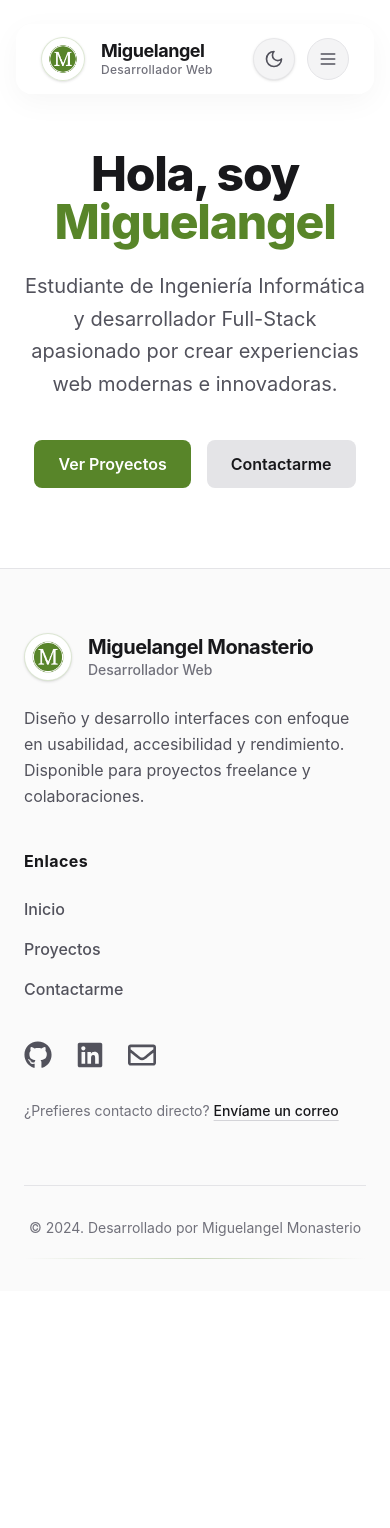
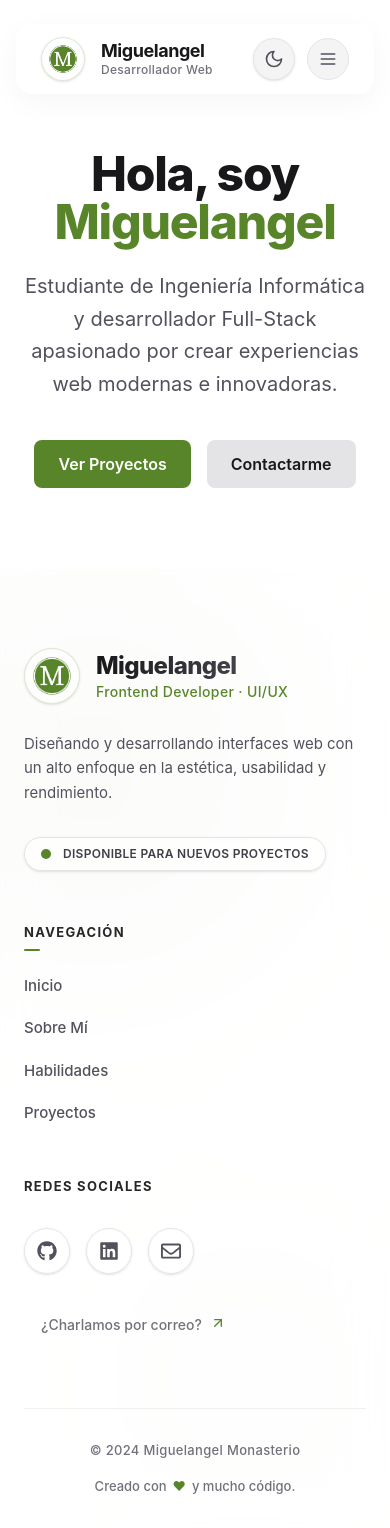
Before and after one commit to M11gueeL/Portfolio, a React (Vite) app: page / in a window 390 px wide. Before the commit the page ends 1291 px from the top, so only its background shows below. Built offline with nearby package versions, Linux system fonts and the light colour scheme.

Commit message:
Revamp Footer component with enhanced styling, responsive design, and improved social media links; integrate glassmorphism effects and update content for clarity

```diff
--- a/src/layouts/Footer.jsx
+++ b/src/layouts/Footer.jsx
@@ -1,101 +1,135 @@
 import { FaGithub, FaLinkedin, FaRegEnvelope } from 'react-icons/fa';
+import { LuArrowRight } from 'react-icons/lu';
 
 export const Footer = () => {
   return (
-    <footer className="w-full bg-zinc-50 dark:bg-zinc-950 border-t border-zinc-200 dark:border-zinc-800/60 transition-colors duration-500 mt-auto">
-      {/* Contenedor Principal */}
-      <div className="max-w-7xl mx-auto px-6 md:px-12 pt-16 pb-8">
+    <footer className="relative w-full mt-auto overflow-hidden text-zinc-900 dark:text-zinc-100">
+      {/* --- EFECTOS DE FONDO PARA RESPALDAR EL GLASSMORPHISM --- */}
+      {/* Luces sutiles con blur para crear el efecto cristal */}
+      <div className="absolute top-0 right-1/4 w-[400px] h-[400px] bg-brand/10 dark:bg-brand/15 blur-[120px] rounded-full pointer-events-none" />
+      <div className="absolute bottom-0 left-1/4 w-[300px] h-[300px] bg-brand/5 dark:bg-brand/10 blur-[100px] rounded-full pointer-events-none" />
 
-        {/* Grid de 3 Columnas Responsivo */}
-        <div className="grid grid-cols-1 md:grid-cols-12 gap-10 md:gap-8 lg:gap-12 mb-16">
+      {/* Capa de Cristal principal (Superpuesta a las luces) */}
+      <div className="absolute inset-0 bg-white/70 dark:bg-zinc-950/70 backdrop-blur-xl border-t border-white/60 dark:border-white/5 pointer-events-none transition-colors duration-500" />
+
+      {/* Contenedor Principal (Contenido por encima del cristal) */}
+      <div className="relative z-10 max-w-7xl mx-auto px-6 md:px-12 pt-20 pb-8">
+
+        {/* Grid de Columnas Responsivo */}
+        <div className="grid grid-cols-1 md:grid-cols-12 gap-12 md:gap-8 lg:gap-12 mb-16">
 
           {/* Columna 1: Branding y Perfil */}
           <div className="md:col-span-5 lg:col-span-6 flex flex-col items-start xl:pr-10">
-            <div className="flex items-center gap-4 mb-6">
-              <a href="#inicio" className="flex items-center gap-4 group">
+            <a href="#inicio" className="flex items-center gap-4 group mb-7">
+              <div className="relative">
+                {/* Glow del Logo al hacer hover */}
+                <div className="absolute inset-0 bg-brand/40 blur-md rounded-full scale-50 group-hover:scale-110 opacity-0 group-hover:opacity-100 transition-all duration-500" />
                 <img
                   src="/logo.png"
-                  alt="Logo Miguelangel Monasterio"
-                  className="w-12 h-12 rounded-full border border-brand/20 p-1 bg-white dark:bg-zinc-900 group-hover:scale-105 transition-transform duration-300 shadow-sm"
+                  alt="Logo Miguelangel"
+                  className="relative w-14 h-14 rounded-full border border-brand/20 p-1 bg-white/60 dark:bg-zinc-900/60 backdrop-blur-sm group-hover:scale-105 transition-all duration-300 shadow-sm"
                 />
+              </div>
               <div className="flex flex-col">
-                  <span className="text-xl font-bold text-zinc-900 dark:text-zinc-100 tracking-tight leading-tight group-hover:text-brand dark:group-hover:text-brand transition-colors">
-                    Miguelangel Monasterio
+                <span className="text-2xl font-extrabold tracking-tight bg-clip-text text-transparent bg-gradient-to-r from-zinc-900 to-zinc-600 dark:from-white dark:to-zinc-400 group-hover:to-brand dark:group-hover:to-brand transition-all duration-300">
+                  Miguelangel
                 </span>
-                  <span className="text-sm font-medium text-zinc-500 dark:text-zinc-400">
-                    Desarrollador Web
+                <span className="text-sm font-medium text-brand tracking-wide">
+                  Frontend Developer · UI/UX
                 </span>
               </div>
             </a>
+
+            <p className="text-[15px] leading-relaxed text-zinc-600 dark:text-zinc-400 max-w-md mb-8">
+              Diseñando y desarrollando interfaces web con un alto enfoque en la estética, usabilidad y rendimiento.
+            </p>
+
+            {/* Etiqueta de Disponibilidad (Trend Profesional) */}
+            <div className="inline-flex items-center gap-3 px-4 py-2 rounded-full bg-white/50 dark:bg-zinc-900/50 border border-zinc-200 dark:border-zinc-800/80 backdrop-blur-md shadow-sm">
+              <span className="relative flex h-2.5 w-2.5">
+                <span className="animate-ping absolute inline-flex h-full w-full rounded-full bg-brand opacity-60"></span>
+                <span className="relative inline-flex rounded-full h-2.5 w-2.5 bg-brand"></span>
+              </span>
+              <span className="text-xs font-semibold text-zinc-700 dark:text-zinc-300 tracking-wide uppercase">
+                Disponible para nuevos proyectos
+              </span>
+            </div>
           </div>
 
-            <p className="text-base leading-relaxed text-zinc-600 dark:text-zinc-400 max-w-sm">
-              Diseño y desarrollo interfaces con enfoque en usabilidad, accesibilidad y rendimiento. Disponible para proyectos freelance y colaboraciones.
-            </p>
-          </div>
-
-          {/* Columna 2: Enlaces Rápidos */}
+          {/* Columna 2: Enlaces Rápidos (Efecto Nav Elegante) */}
           <div className="md:col-span-3 lg:col-span-2">
-            <h3 className="text-base font-bold text-zinc-900 dark:text-zinc-100 mb-6 tracking-wide">
-              Enlaces
+            <h3 className="text-[13px] font-bold uppercase tracking-widest text-zinc-800 dark:text-zinc-200 mb-6 relative inline-block">
+              Navegación
+              <span className="absolute -bottom-2 left-0 w-4 h-0.5 bg-brand rounded-full"></span>
             </h3>
-            <ul className="flex flex-col gap-4">
-              <li>
-                <a href="#inicio" className="text-base text-zinc-600 dark:text-zinc-400 hover:text-brand dark:hover:text-brand transition-colors font-medium">
-                  Inicio
+            <ul className="flex flex-col gap-4 mt-2">
+              {['Inicio', 'Sobre Mí', 'Habilidades', 'Proyectos'].map((link) => (
+                <li key={link}>
+                  <a
+                    href={`#${link.toLowerCase().replace(' ', '-')}`}
+                    className="group flex items-center gap-2 text-[15px] text-zinc-600 dark:text-zinc-400 hover:text-zinc-900 dark:hover:text-white transition-colors font-medium"
+                  >
+                    <span className="relative overflow-hidden pb-1">
+                      {link}
+                      <span className="absolute bottom-0 left-0 w-full h-[1.5px] bg-brand -translate-x-[101%] group-hover:translate-x-0 transition-transform duration-300 ease-out" />
+                    </span>
                   </a>
                 </li>
-              <li>
-                <a href="#proyectos" className="text-base text-zinc-600 dark:text-zinc-400 hover:text-brand dark:hover:text-brand transition-colors font-medium">
-                  Proyectos
-                </a>
-              </li>
-              <li>
-                <a href="#contacto" className="text-base text-zinc-600 dark:text-zinc-400 hover:text-brand dark:hover:text-brand transition-colors font-medium">
-                  Contactarme
-                </a>
-              </li>
+              ))}
             </ul>
           </div>
 
           {/* Columna 3: Contacto y Redes */}
           <div className="md:col-span-4 lg:col-span-4 flex flex-col md:items-end">
-            <h3 className="text-base font-bold text-zinc-900 dark:text-zinc-100 mb-6 tracking-wide md:text-right hidden md:block">
-              Contacto
+            <h3 className="text-[13px] font-bold uppercase tracking-widest text-zinc-800 dark:text-zinc-200 mb-6 relative inline-block md:text-right hidden md:block">
+              Redes Sociales
             </h3>
 
-            <div className="flex items-center gap-6 mb-8 md:justify-end">
-              <a href="https://github.com/tu-usuario" target="_blank" rel="noopener noreferrer" aria-label="GitHub"
-                className="text-zinc-600 dark:text-zinc-400 hover:text-brand dark:hover:text-brand transition-all transform hover:-translate-y-1">
-                <FaGithub className="text-[28px]" />
+            <div className="flex items-center gap-4 mb-8 md:justify-end mt-2">
+              {[
+                { icon: FaGithub, href: "https://github.com/tu-usuario", label: "GitHub" },
+                { icon: FaLinkedin, href: "https://linkedin.com/in/tu-usuario", label: "LinkedIn" },
+                { icon: FaRegEnvelope, href: "mailto:tu-correo@ejemplo.com", label: "Correo" }
+              ].map((social) => {
+                const Icon = social.icon;
+                return (
+                  <a
+                    key={social.label}
+                    href={social.href}
+                    target="_blank"
+                    rel="noopener noreferrer"
+                    aria-label={social.label}
+                    className="relative group flex items-center justify-center w-[46px] h-[46px] rounded-full bg-white/60 dark:bg-zinc-900/60 backdrop-blur-md border border-zinc-200 dark:border-zinc-800 text-zinc-600 dark:text-zinc-400 hover:text-white transition-all duration-300 transform hover:-translate-y-1 shadow-sm overflow-hidden"
+                  >
+                    {/* Fondo animado que se llena hacia arriba */}
+                    <span className="absolute inset-x-0 bottom-0 h-0 bg-brand/90 group-hover:h-full transition-all duration-300 ease-out z-0" />
+                    <Icon className="text-xl relative z-10 transition-transform duration-300 group-hover:scale-110" />
                   </a>
-              <a href="https://linkedin.com/in/tu-usuario" target="_blank" rel="noopener noreferrer" aria-label="LinkedIn"
-                className="text-zinc-600 dark:text-zinc-400 hover:text-brand dark:hover:text-brand transition-all transform hover:-translate-y-1">
-                <FaLinkedin className="text-[28px]" />
-              </a>
-              <a href="mailto:tu-correo@ejemplo.com" aria-label="Correo"
-                className="text-zinc-600 dark:text-zinc-400 hover:text-brand dark:hover:text-brand transition-all transform hover:-translate-y-1">
-                <FaRegEnvelope className="text-[28px]" />
-              </a>
+                );
+              })}
             </div>
 
-            <p className="text-sm text-zinc-500 dark:text-zinc-400 md:text-right">
-              ¿Prefieres contacto directo?{' '}
-              <a href="mailto:tu-correo@ejemplo.com" className="text-zinc-900 dark:text-zinc-200 hover:text-brand dark:hover:text-brand underline underline-offset-4 decoration-zinc-300 dark:decoration-zinc-700 hover:decoration-brand dark:hover:decoration-brand transition-all font-medium">
-                Envíame un correo
+            <a
+              href="mailto:tu-correo@ejemplo.com"
+              className="group inline-flex items-stretch gap-2 text-sm text-zinc-500 dark:text-zinc-400 hover:text-zinc-900 dark:hover:text-white transition-colors font-medium border border-transparent hover:border-zinc-200 dark:hover:border-zinc-800 px-4 py-2 rounded-xl bg-transparent hover:bg-white/40 dark:hover:bg-zinc-900/40 backdrop-blur-sm md:mr-[-16px]"
+            >
+              ¿Charlamos por correo?
+              <LuArrowRight className="w-4 h-4 text-brand transform -rotate-45 group-hover:rotate-0 transition-transform duration-300" />
             </a>
-            </p>
           </div>
 
         </div>
 
-        {/* Branding Subliminal Inferior / Copyright */}
-        <div className="pt-8 border-t border-zinc-200 dark:border-zinc-800/60 flex flex-col items-center justify-center">
-          <p className="text-sm text-zinc-500 dark:text-zinc-500 text-center">
-            © {new Date().getFullYear()}. Desarrollado por Miguelangel Monasterio
+        {/* Separador y Copyright */}
+        <div className="pt-8 border-t border-zinc-200/60 dark:border-zinc-800/60 flex flex-col md:flex-row items-center justify-between gap-4">
+          <p className="text-[13px] text-zinc-500 dark:text-zinc-500 font-medium tracking-wide">
+            © {new Date().getFullYear()} Miguelangel Monasterio
           </p>
-          {/* Subtle gradient accent */}
-          <div className="w-full max-w-sm h-px bg-gradient-to-r from-transparent via-brand/30 to-transparent mt-5"></div>
+          <p className="text-[13px] text-zinc-500 dark:text-zinc-500 font-medium flex items-center gap-1.5">
+            Creado con
+            <span className="text-brand">♥</span>
+            y mucho código.
+          </p>
         </div>
       </div>
     </footer>
```
Lines whose indentation alone changed are shown as unchanged.
